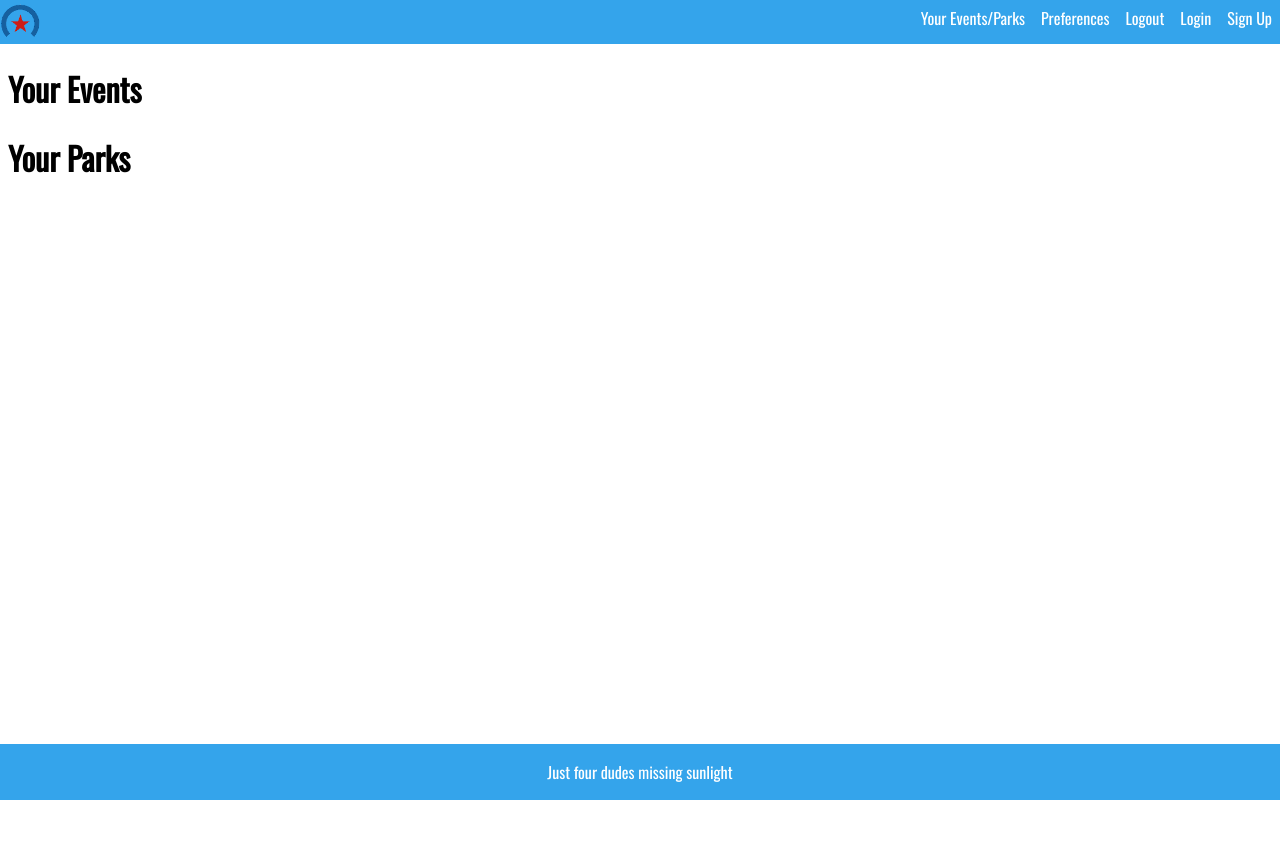
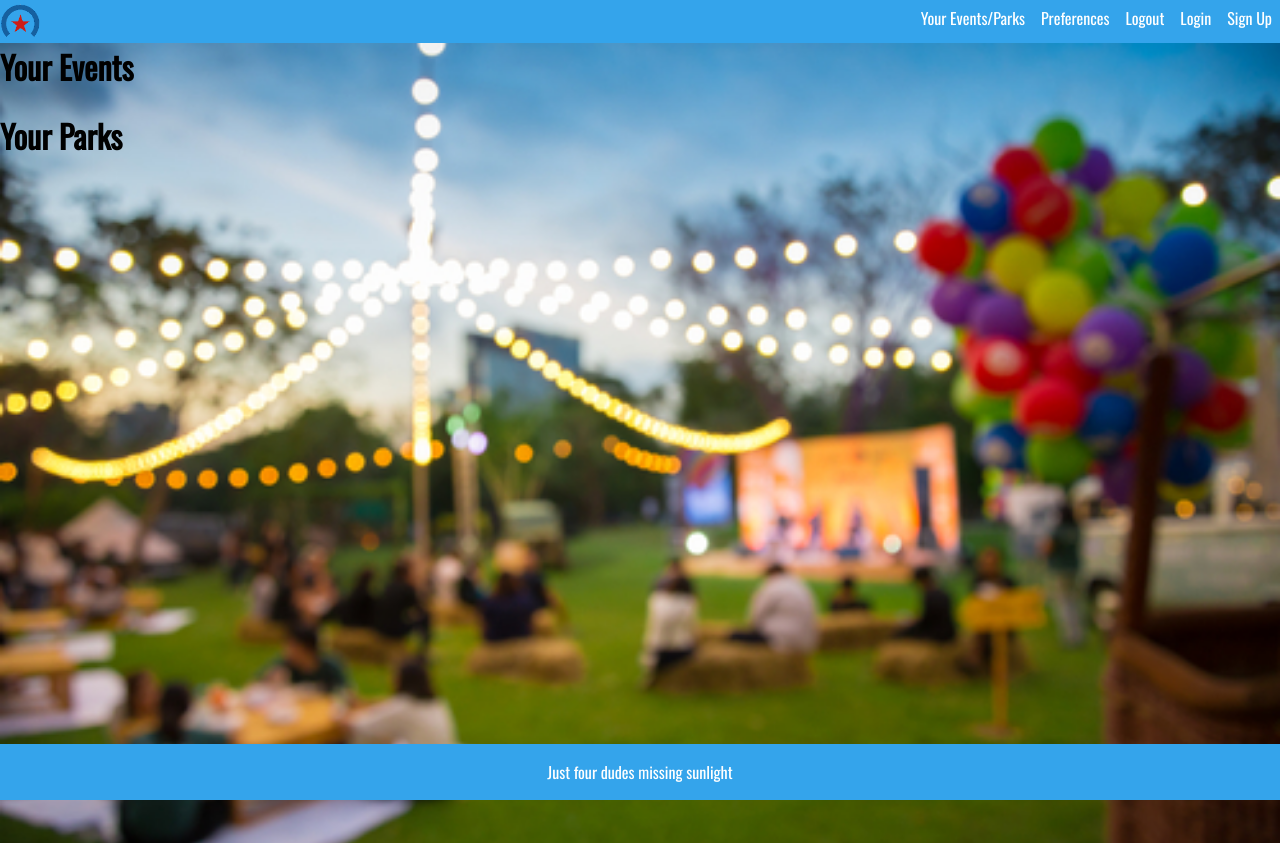
Before and after one commit to Jonathan-Sandifer/All-Star-Events, a React (Create React App) app in the folder ghi/: page /userEventsParks in a window 1280 px wide. Before the commit the page ends 800 px from the top, so only its background shows below. Built offline with nearby package versions, Linux system fonts and the light colour scheme.

Commit message:
Made the user e/p page look better, but need data to get full look

```diff
--- a/ghi/src/components/userEventsParks.js
+++ b/ghi/src/components/userEventsParks.js
@@ -5,7 +5,7 @@ import React from 'react'
 
 function UserEventsParks() {
     return (
-      <div className="px-4 py-5 my-5">
+      <div className="px-4 user-events-parks py-5 my-5">
         <h1 className="display-5 fw-bold">
             Your Events
         </h1>
--- a/ghi/src/index.css
+++ b/ghi/src/index.css
@@ -41,6 +41,16 @@ ul {
   margin-right: -8px;
   margin-top: -22px;
   margin-bottom: -50px;
+
+}
+
+.user-events-parks {
+  background-image: url('./images/img-userEventsParks.jpg');
+  background-size: cover;
+  height: 100vh;
+  margin-left: -8px;
+  margin-right: -8px;
+  margin-top: -22px;
 
 }
 
```
Also changed, not shown: ghi/public/images/img-userEventsParks.jpg (added), ghi/src/images/img-userEventsParks.jpg (added), 1 other file (tests, documents, lock files or other folders).
